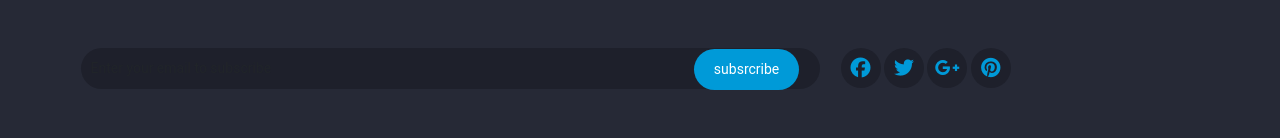
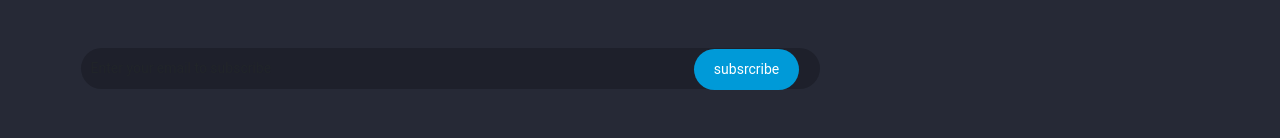
Before and after one commit to Ahmed72-AMSA/Weather, a plain HTML site: page index.html in a window 1280 px wide. Shown: the part 494-632 px from the top of the page. Drawn offline with Linux system fonts and the light colour scheme; no server answers; a web font is replaced by a local one.

Commit message:
Update index.html

```diff
--- a/index.html
+++ b/index.html
@@ -162,10 +162,7 @@
           </div>
           <div class="col-md-3 ">
             <div class="links ">
-              <a href="#"><i class="fa-brands fa-facebook "></i></a>
-              <a href="#"><i class="fa-brands fa-twitter"></i></a>
-              <a href="#"><i class="fa-brands fa-google-plus-g"></i></a>
-              <a href="#"><i class="fa-brands fa-pinterest"></i></a>
+
             </div>
           </div>
         </div>
```
